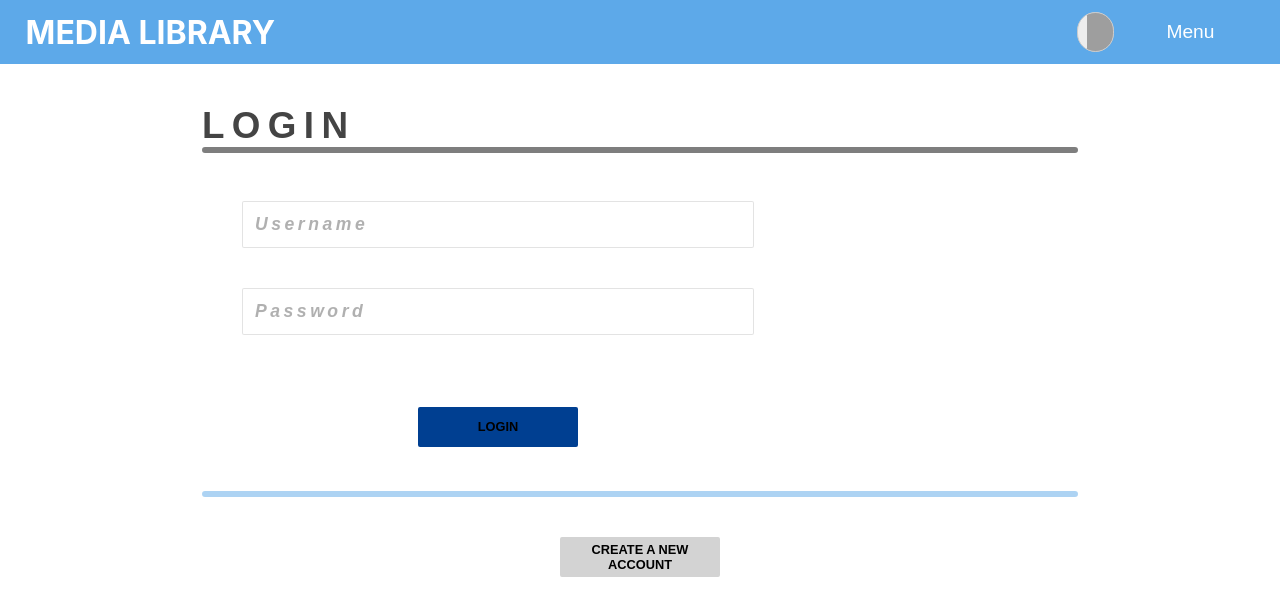
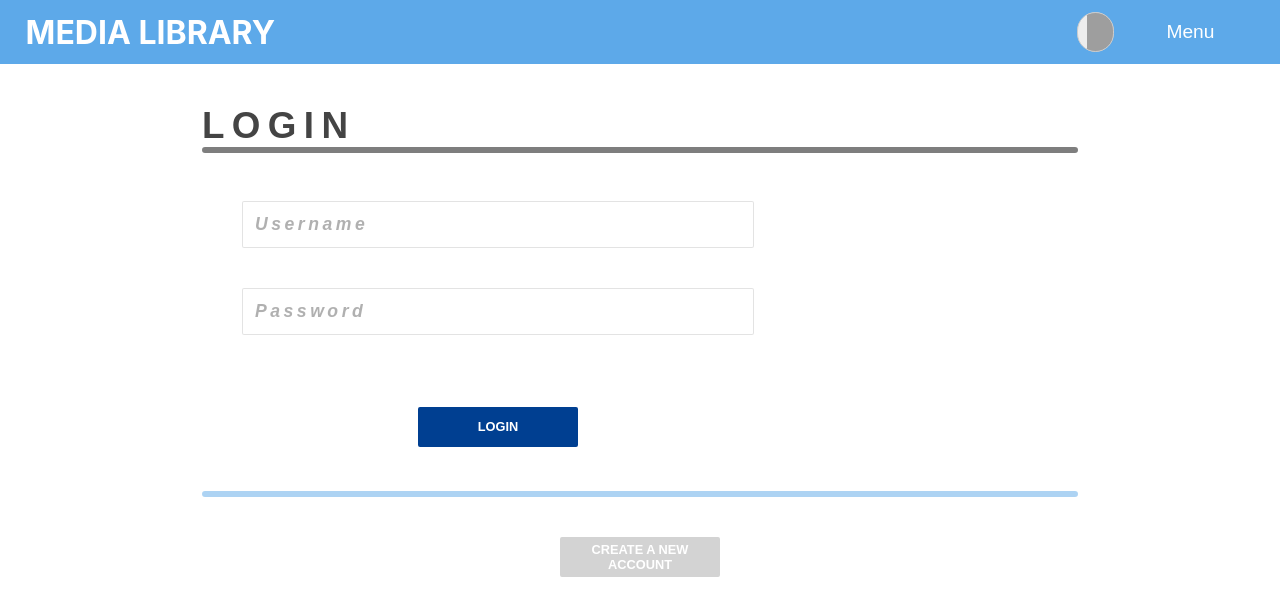
Before and after one commit to paynerg2/Media-Library, a React (Create React App) app: page /login in a window 1280 px wide. Shown: the top 616 px of the page. Built offline with nearby package versions, Linux system fonts and the light colour scheme; no server answers; grey boxes are pictures that could not be loaded.

Commit message:
Add basic dark mode toggle

```diff
--- a/src/client/App/App.tsx
+++ b/src/client/App/App.tsx
@@ -3,7 +3,7 @@ import { Router, Route, Switch } from 'react-router-dom';
 import { ThemeProvider } from 'styled-components';
 import styled from 'styled-components';
 
-import { theme } from './theme';
+import { theme as lightTheme, darkTheme } from './theme';
 import { history } from '../_helpers/history';
 import { PrivateRoute } from '../_components/PrivateRoute';
 import RegistrationPage from '../Views/RegistrationPage/RegistrationPage';
@@ -20,7 +20,7 @@ import {
     discActions,
     gameActions
 } from '../_actions';
-import { useSelector } from '../_hooks';
+import { useSelector, useDarkMode } from '../_hooks';
 import NewDiscPage from '../Views/NewDisc/NewDiscPage';
 import NewGamePage from '../Views/NewGamePage/NewGamePage';
 import BookDisplayPage from '../Views/BookDisplayPage/BookDisplayPage';
@@ -35,6 +35,9 @@ import './App.css';
 export const App: React.FC = () => {
     const { loggedIn } = useSelector(state => state.authentication);
     const dispatch = useDispatch();
+    const { theme, toggleTheme } = useDarkMode();
+    const themeMode = theme === 'light' ? lightTheme : darkTheme;
+
     useEffect(() => {
         dispatch(companyActions.getAll());
         dispatch(creatorActions.getAll());
@@ -45,11 +48,16 @@ export const App: React.FC = () => {
     }, [loggedIn, dispatch]);
 
     return (
-        <ThemeProvider theme={theme}>
+        <ThemeProvider theme={themeMode}>
             <Layout>
                 <Router history={history}>
                     <LayoutHeader>
-                        <Route path="/" component={Header} />
+                        <Route
+                            path="/"
+                            render={props => (
+                                <Header {...props} toggleTheme={toggleTheme} />
+                            )}
+                        />
                     </LayoutHeader>
                     {/* Add things like footer, sidebar, breadcrumbs, etc. here */}
                     <Content>
@@ -183,7 +191,8 @@ const Layout = styled.div`
     grid-template-rows: auto 1fr;
     grid-gap: 10px;
 
-    height: 100vh;
+    min-height: 100vh;
+    background: ${props => props.theme.colors.background};
 
     @media (max-width: 768px) {
         grid-template-areas: 'header' 'content';
--- a/src/client/App/theme.js
+++ b/src/client/App/theme.js
@@ -7,7 +7,12 @@ export const theme = {
         primary: '#5da9e9',
         secondary: '#003f91',
         shadow: 'darkgrey',
-        text: 'black'
+        text: '#222',
+        contrastText: 'white',
+        error: '#b00020',
+        background: 'white',
+        card: '#efefef',
+        label: 'rgba(0,0,0,0.5)'
     },
 
     fonts: {
@@ -16,3 +21,27 @@ export const theme = {
         error: 'Helvetica'
     }
 };
+
+export const darkTheme = {
+    itemHeight: '30vh',
+    itemWidth: '20vh',
+    overlayHeight: '12vh',
+
+    colors: {
+        primary: '#004383',
+        secondary: '#66a5f7',
+        shadow: 'darkgrey',
+        text: 'white',
+        contrastText: 'rgba(255,255,255,0.9)',
+        error: '#cf6679',
+        background: '#121212',
+        card: '#373737',
+        label: 'rgba(255,255,255,0.5)'
+    },
+
+    fonts: {
+        primary: 'Arial',
+        secondary: 'Helvetica',
+        error: 'Helvetica'
+    }
+};
```
